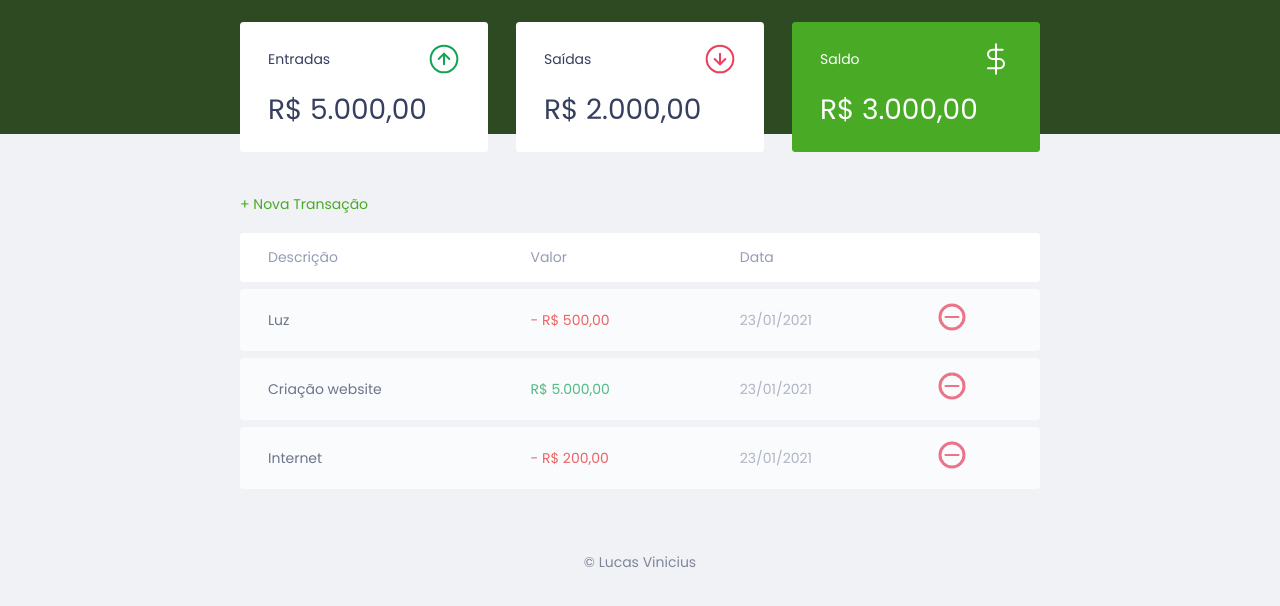
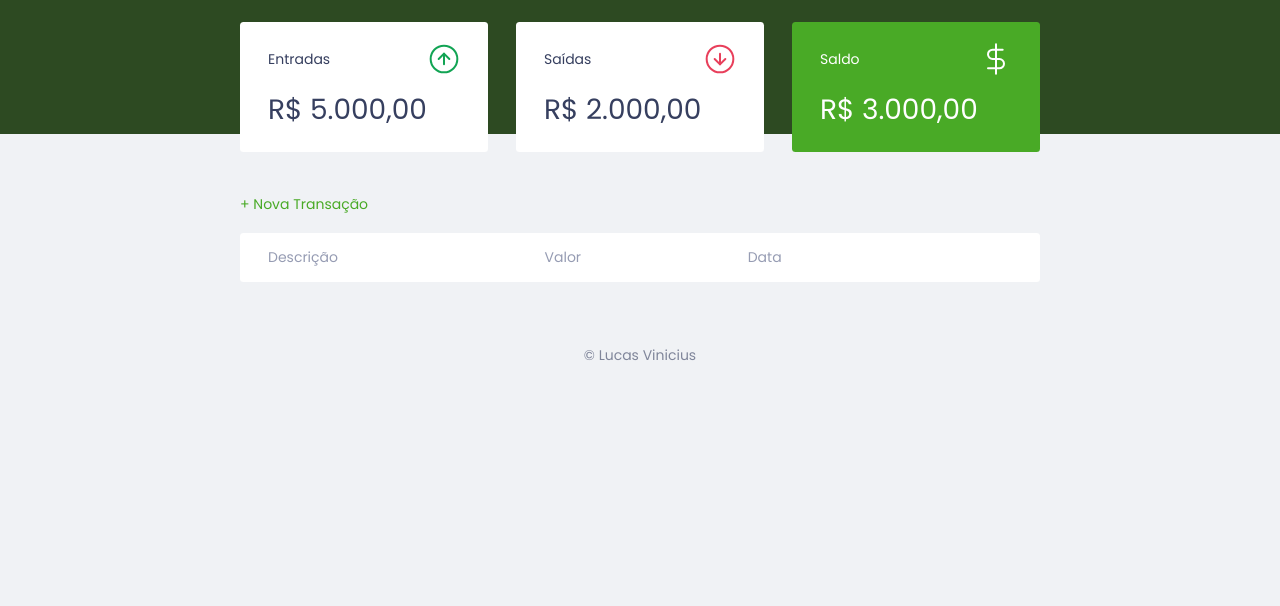
Before and after one commit to Lucas-Vinicius27/site-orcamento, a plain HTML site: page index.html in a window 1280 px wide. Shown: the part 90-696 px from the top of the page. Drawn offline with Linux system fonts and the light colour scheme.

Commit message:
Update index.html

```diff
--- a/index.html
+++ b/index.html
@@ -55,30 +55,6 @@
                     </tr>
                 </thead>
                 <tbody>
-                    <tr>
-                        <td class="description">Luz</td>
-                        <td class="expense">- R$ 500,00</td>
-                        <td class="date">23/01/2021</td>
-                        <td>
-                            <img src="images/minus.svg" alt="Remover Transação">
-                        </td>
-                    </tr>
-                    <tr>
-                        <td class="description">Criação website</td>
-                        <td class="income">R$ 5.000,00</td>
-                        <td class="date">23/01/2021</td>
-                        <td>
-                            <img src="images/minus.svg" alt="Remover Transação">
-                        </td>
-                    </tr>
-                    <tr>
-                        <td class="description">Internet</td>
-                        <td class="expense">- R$ 200,00</td>
-                        <td class="date">23/01/2021</td>
-                        <td>
-                            <img src="images/minus.svg" alt="Remover Transação">
-                        </td>
-                    </tr>
                 </tbody>
             </table>
         </section>
```
